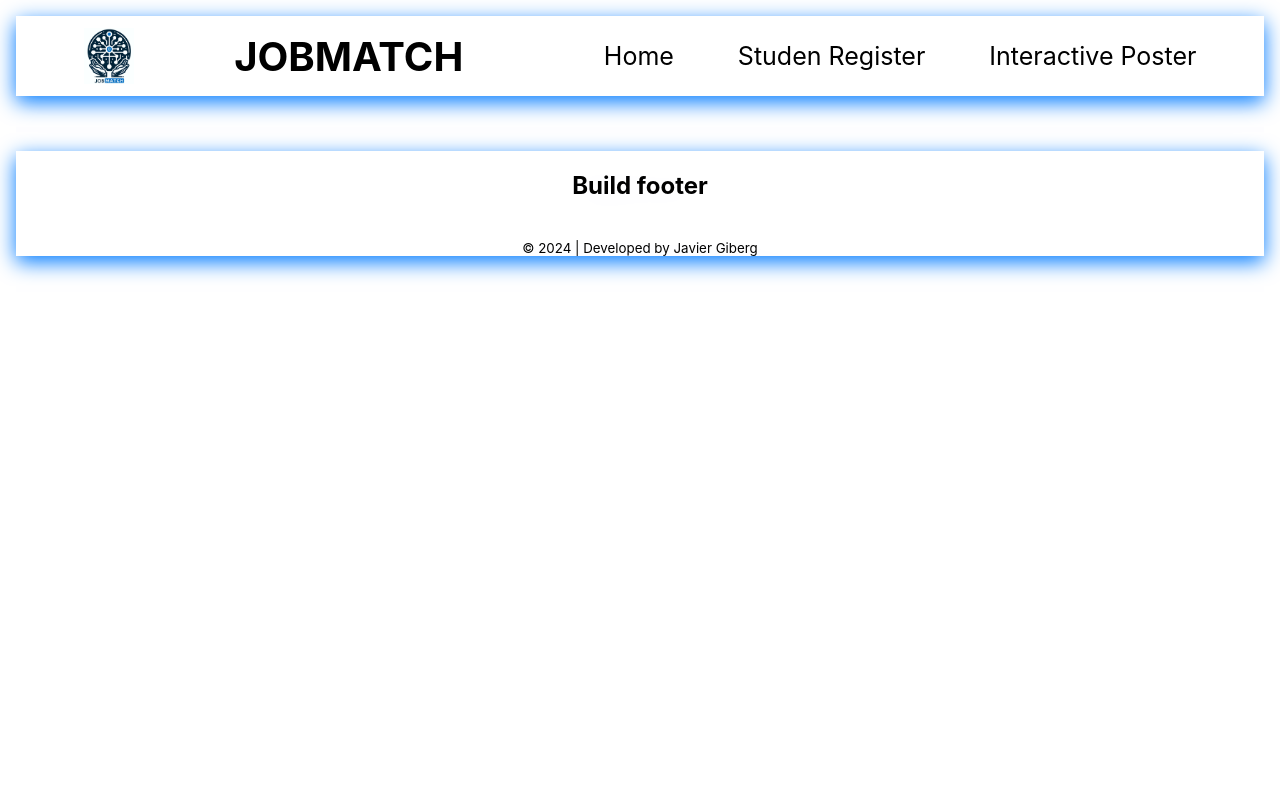
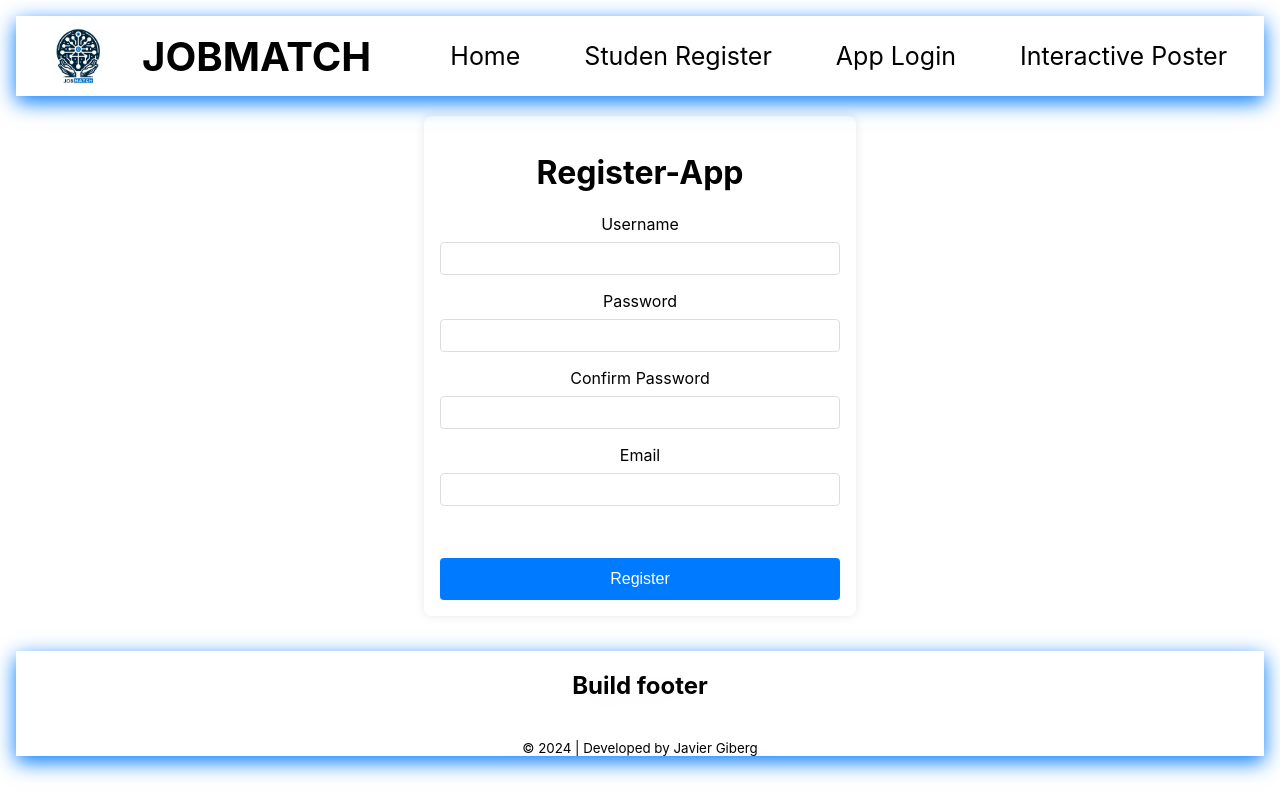
Before and after one commit to JavierGiberg/JOBMATCH-WEB, a React (Create React App) app: page /Register-App in a window 1280 px wide. Built offline with nearby package versions, Linux system fonts and the light colour scheme.

Commit message:
register app

```diff
--- a/package.json
+++ b/package.json
@@ -10,6 +10,7 @@
     "mysql": "^2.18.1",
     "react": "^18.2.0",
     "react-dom": "^18.2.0",
+    "react-player": "^2.16.0",
     "react-router-dom": "^6.23.0",
     "react-scripts": "5.0.1",
     "Router": "^2.1.0",
--- a/src/components/InteractivePoster/InteractivePoster.js
+++ b/src/components/InteractivePoster/InteractivePoster.js
@@ -1,11 +1,16 @@
+import ReactPlayer from "react-player";
 import React from "react";
 
 const InteractivePoster = () => {
   return (
     <div>
-      <h1>Interactive Poster</h1>
-      <h2>Build</h2>
-      <h2>testttttttttt</h2>
+      <img
+        src="https://static.wixstatic.com/media/5a1989_5bde03187d75495abe8d485ca73d2650~mv2.png/v1/crop/x_0,y_135,w_756,h_506/fill/w_136,h_91,al_c,q_85,usm_0.66_1.00_0.01,enc_auto/%D7%93%D7%95%D7%92%D7%9E%D7%94%20%D7%9C%D7%9B%D7%95%D7%AA%D7%A8%D7%AA%20%D7%A4%D7%95%D7%A1%D7%98%D7%A8.png"
+        alt="JobMatch"
+      />
+      <h1>JOBMATCH</h1>
+      <p>This is a demonstration of our interactive poster.</p>
+      {/* <ReactPlayer url="https://www.youtube.com/watch?v=dQw4w9WgXcQ" playing /> */}
     </div>
   );
 };
--- a/src/components/Main/Main.js
+++ b/src/components/Main/Main.js
@@ -4,6 +4,7 @@ import { UserContext } from "../context/ProdactContex";
 import RegisterStudent from "../RegisterStudent/RegisterStudent";
 import InteractivePoster from "../InteractivePoster/InteractivePoster";
 import NavigateButton from "../NavigateButton/NavigateButton";
+import RegisterApp from "../Register-App/Register-App";
 
 function Main() {
   return (
@@ -13,6 +14,7 @@ function Main() {
           <Routes>
             <Route path="/" element={<AppPage />} />
             <Route path="/StudentRegister" element={<RegisterStudent />} />
+            <Route path="/Register-App" element={<RegisterApp />} />
             <Route path="/InteractivePoster" element={<InteractivePoster />} />
           </Routes>
         </UserContext.Provider>
@@ -38,7 +40,8 @@ const AppPage = () => {
         <NavigateButton goTo="/StudentRegister" button="Student Register" />
       </div>
       <br />
-      {/* <button onClick={testserver}>Test a server</button> */}
+
+      <NavigateButton goTo="/Register-App" button="Register-App" />
     </div>
   );
 };
--- a/src/components/NavBar/NavBar.js
+++ b/src/components/NavBar/NavBar.js
@@ -37,6 +37,10 @@ function NavBar() {
           </li>
           <br />
           <li className="nav-item">
+            <a href="/Register-App">App Login</a>
+          </li>
+          <br />
+          <li className="nav-item">
             <a className="nav-link" href="/InteractivePoster">
               Interactive Poster
             </a>
--- /dev/null
+++ b/src/components/Register-App/Register-App.js
@@ -0,0 +1,92 @@
+import React, { useState } from "react";
+import "../RegisterStudent/RegisterStudent.css";
+
+const RegisterApp = () => {
+  const [username, setUsername] = useState("");
+  const [password1, setPassword1] = useState("");
+  const [password2, setPassword2] = useState(""); // *
+  const [email, setEmail] = useState(""); // *
+
+  const handleUsernameChange = (e) => {
+    setUsername(e.target.value);
+  };
+
+  const handlePasswordChange1 = (e) => {
+    console.log(e.target.value);
+    setPassword1(e.target.value);
+  };
+  const handlePasswordChange2 = (e) => {
+    console.log(e.target.value);
+    setPassword2(e.target.value);
+  };
+  const handleEmaildChange = (e) => {
+    setEmail(e.target.value);
+  };
+
+  const handleSubmit = (e) => {
+    if (password1 !== password2) {
+      alert("Passwords do not match");
+      return;
+    }
+
+    fetch(
+      `http://jobmatch.israelcentral.cloudapp.azure.com/app-register?username=${username}&password=${password1}&email=${email}`
+    )
+      .then((res) => res.text())
+      .then((data) => {
+        console.log(
+          `username: ${username} , password: ${password1} , email: ${email}`
+        );
+      });
+  };
+  return (
+    <div className="RegisterStudent-login-container">
+      <h1> Register-App </h1>
+
+      <form onSubmit={handleSubmit}>
+        <div className="RegisterStudent-form-group">
+          <label htmlFor="username">Username </label>
+          <input
+            type="text"
+            id="username"
+            value={username}
+            onChange={handleUsernameChange}
+          />
+        </div>
+        <div className="RegisterStudent-form-group">
+          <label htmlFor="password">Password </label>
+          <input
+            type="password"
+            id="password1"
+            value={password1}
+            onChange={handlePasswordChange1}
+          />
+        </div>
+        <div className="RegisterStudent-form-group">
+          <label htmlFor="password">Confirm Password </label>
+          <input
+            type="password"
+            id="password2"
+            value={password2}
+            onChange={handlePasswordChange2}
+          />
+        </div>
+        <div className="RegisterStudent-form-group">
+          <label htmlFor="email">Email </label>
+          <input
+            type="text"
+            id="email"
+            value={email}
+            onChange={handleEmaildChange}
+          />
+        </div>
+        <br />
+        <button className="RegisterStudent-button" type="submit">
+          Register
+        </button>
+      </form>
+    </div>
+  );
+};
+
+export default RegisterApp;
--- a/src/components/RegisterStudent/RegisterStudent.js
+++ b/src/components/RegisterStudent/RegisterStudent.js
@@ -65,7 +65,7 @@ const RegisterStudent = () => {
     debugger;
     setIsLoading(true);
     fetch(
-      `http://jobmatch.israelcentral.cloudapp.azure.com/api/register?academic=${academiclist}&username=${username}&password=${password}&githubUsername=${githubUsername}&email=${email}`
+      `http://localhost:8000/api/registerStudents?academic=${academiclist}&username=${username}&password=${password}&githubUsername=${githubUsername}&email=${email}`
     )
       .then((res) => res.text())
       .then((data) => {
@@ -78,7 +78,7 @@ const RegisterStudent = () => {
         debugger;
         if (dataObject.result === "success") {
           fetch(
-            `http://jobmatch.israelcentral.cloudapp.azure.com:8000/api/studentSemiProfile?studentId=${dataObject.studentId}`
+            `http://localhost:8000/api/studentSemiProfile?studentId=${dataObject.studentId}`
           )
             .then((res1) => res1.text())
             .then((data1) => {
```
Also changed, not shown: src/components/Register-App/Register-App.css (added), 1 other file (tests, documents, lock files or other folders).
